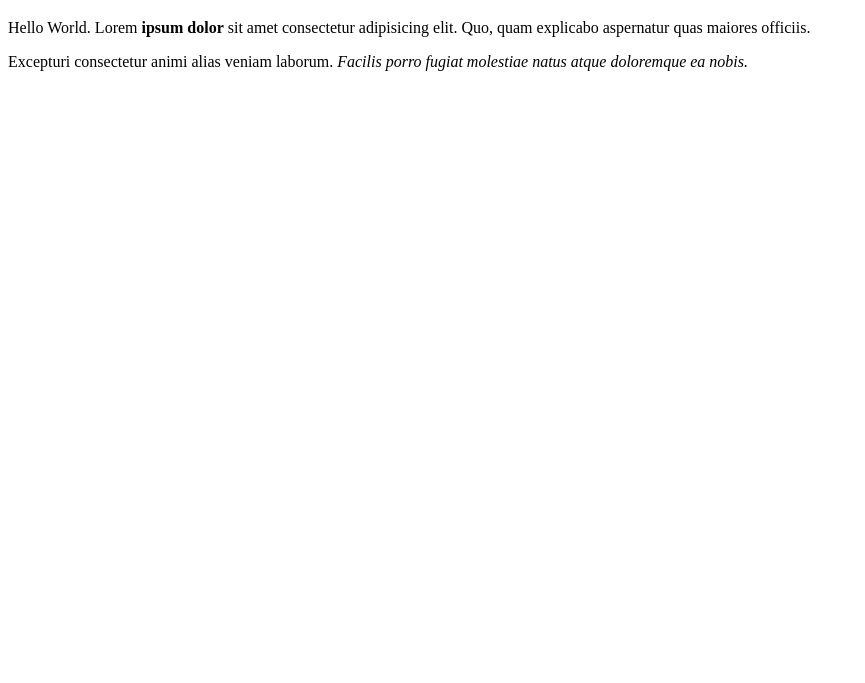
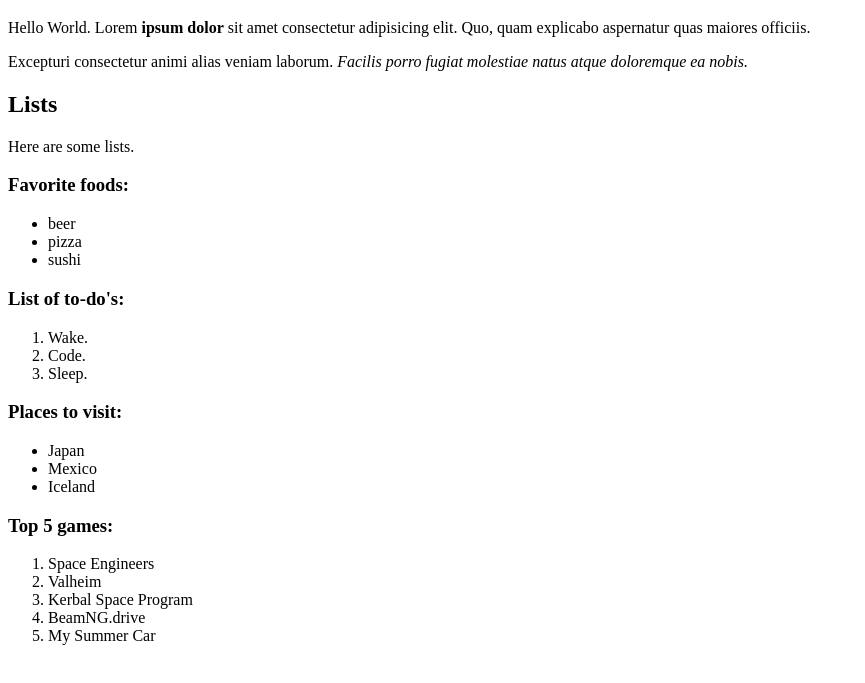
Before and after one commit to itspabro/the_odin_project_work, a plain HTML site: page html-boilerplate/index.html in a window 1280 px wide. Shown: the part 61-744 px from the top of the page, without its empty margins (0-865 px from the left). Drawn offline with Linux system fonts and the light colour scheme.

Commit message:
Update boilerplate

```diff
--- a/html-boilerplate/index.html
+++ b/html-boilerplate/index.html
@@ -5,11 +5,56 @@
 	<meta charset="UTF-8">
 	<meta name="viewport" content="width=device-width, initial-scale=1.0">
 	<title>My First Webpage</title>
+</head>
 
-</head>
-	<body>
-		<h1>Hello World!</h1>
+<!-- This is a comment -->
+
+<body>
+
+	<!-- First heading -->
+	<h1>Hello World!</h1>
+
 		<p>Hello World. Lorem <strong>ipsum dolor</strong> sit amet consectetur adipisicing elit. Quo, quam explicabo aspernatur quas maiores officiis.</p>
 		<p>Excepturi consectetur animi alias veniam laborum. <em>Facilis porro fugiat molestiae natus atque doloremque ea nobis.</em></p>
-	</body>
+
+	<h2>Lists</h2>
+
+		<p>Here are some lists.</p>
+
+		<h3>Favorite foods:</h3>
+
+			<ul>
+				<li>beer</li>
+				<li>pizza</li>
+				<li>sushi</li>
+			</ul>
+
+		<h3>List of to-do's:</h3>
+
+			<ol>
+				<li>Wake.</li>
+				<li>Code.</li>
+				<li>Sleep.</li>
+			</ol>
+
+		<h3>Places to visit:</h3>
+
+			<ul>
+				<li>Japan</li>
+				<li>Mexico</li>
+				<li>Iceland</li>
+			</ul>
+
+		<h3>Top 5 games:</h3>
+
+			<ol>
+				<li>Space Engineers</li>
+				<li>Valheim</li>
+				<li>Kerbal Space Program</li>
+				<li>BeamNG.drive</li>
+				<li>My Summer Car</li>
+			</ol>
+
+</body>
+
 </html>
```
